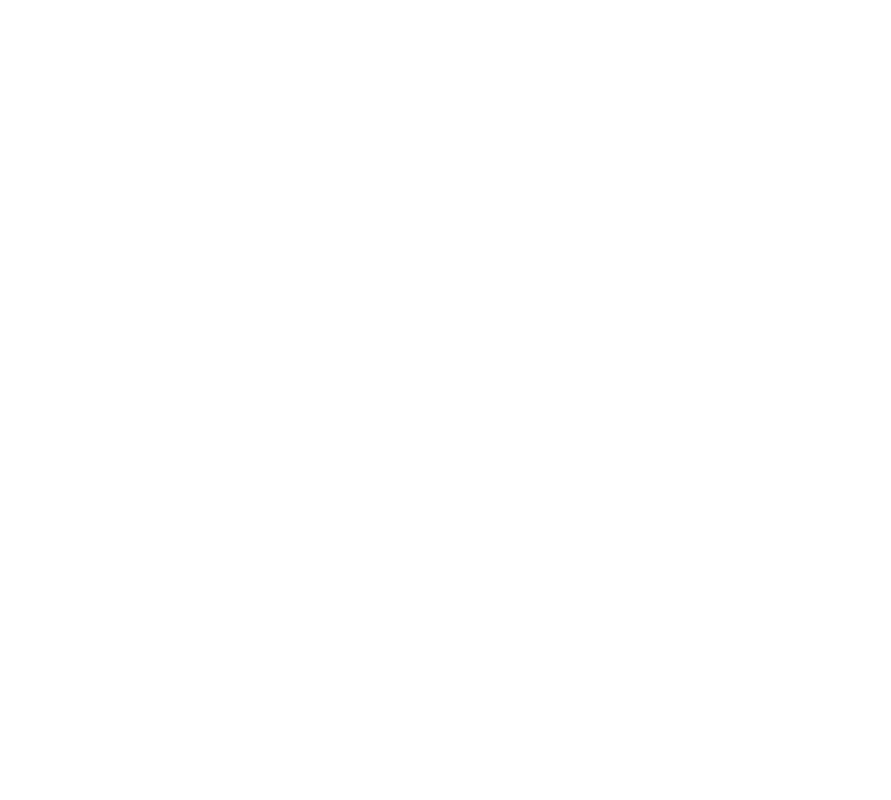
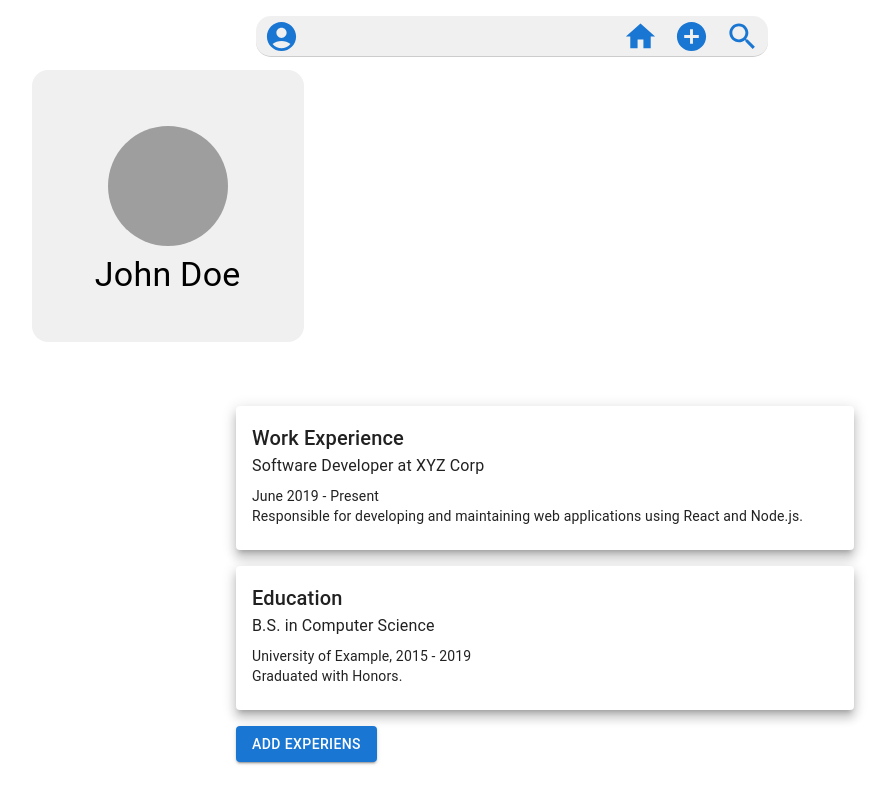
Before and after one commit to desser2002/TAB, a React (Vite) app in the folder client/: page /profile/1 in a window 1280 px wide. Shown: the whole page, without its empty margins (128-1019 px from the left). Built offline with nearby package versions, Linux system fonts and the light colour scheme; no server answers; sample sign-in values are in the browser's storage; grey boxes are pictures that could not be loaded.

Commit message:
personal-page-added

```diff
--- a/client/src/App.tsx
+++ b/client/src/App.tsx
@@ -8,6 +8,7 @@
 import LoginPage from "./pages/LoginPage";
 import RegisterPage from "./pages/RegisterPage";
 import AuthGuard from "./components/AuthGuard";
+import PersonalPage from "./pages/PersonalPage";
 
 const App: React.FC = () => {
   return (
@@ -25,6 +26,7 @@
                 <Route path="/search" element={<SearchPage />} />
                 <Route path="/offer/:offerId" element={<JobOfferPage />} />
                 <Route path="/apply/:offerId" element={<ApplyPage />} />
+                <Route path="/profile/:userid" element={<PersonalPage />} />
               </Routes>
             </AuthGuard>
           }
--- a/client/src/components/Header.tsx
+++ b/client/src/components/Header.tsx
@@ -12,14 +12,15 @@
 export default Header;
 const headerStyle: React.CSSProperties = {
   position: "fixed",
-  top: 0,
-  left: 0,
-  width: "100%",
-  height: "10vh", // 10% от высоты экрана
+  top: "2%",
+  left: "30%",
+  width: "40%",
+  height: "5vh", // 10% от высоты экрана
   backgroundColor: "#f0f0f0", // Цвет фона
   borderBottom: "1px solid #ccc", // Опциональная граница снизу
   zIndex: 1000, // Устанавливаем z-index, чтобы полоска была поверх другого контента
   display: "flex",
   justifyContent: "flex-end", // Размещаем дочерние элементы справа
   alignItems: "center", // Центрируем дочерние элементы по вертикали
+  borderRadius: "15px",
 };
--- a/client/src/components/StyledHeader.tsx
+++ b/client/src/components/StyledHeader.tsx
@@ -41,6 +41,9 @@
     handleClose();
     navigate("/login"); // Перенаправляем на страницу логина
   };
+  const handleMyProfile = () => {
+    navigate(`/profile/${userId}`);
+  };
 
   return (
     <Header>
@@ -56,6 +59,7 @@
           <AccountCircleIcon fontSize="large" />
         </IconButton>
         <Menu anchorEl={anchorEl} open={open} onClose={handleClose}>
+          <MenuItem onClick={handleMyProfile}>My Profile</MenuItem>
           <MenuItem onClick={handleClose}>
             {userId ? `User ID: ${userId}` : "Not logged in"}
           </MenuItem>
--- /dev/null
+++ b/client/src/pages/PersonalPage.tsx
@@ -0,0 +1,97 @@
+import { FC } from "react";
+import {
+  Avatar,
+  Typography,
+  Card,
+  CardContent,
+  Button,
+  Container,
+  Box,
+} from "@mui/material";
+import StyledHeader from "../components/StyledHeader";
+
+const PersonalPage: FC = () => {
+  const sessionID = localStorage.getItem("sessionID");
+  console.log(sessionID);
+
+  return (
+    <div>
+      <StyledHeader></StyledHeader>
+      <Box
+        sx={{
+          paddingLeft: "12%",
+          paddingTop: "3%",
+          display: "flex",
+          flexDirection: "column",
+          alignItems: "flex-start",
+          marginTop: 4,
+        }}
+      >
+        {/* Rectangular background with rounded corners */}
+        <Box
+          sx={{
+            backgroundColor: "#f0f0f0",
+            borderRadius: "16px",
+            padding: 2,
+            display: "flex",
+            flexDirection: "column",
+            alignItems: "center",
+            width: 240,
+            height: 240,
+            marginBottom: 2,
+          }}
+        >
+          <Avatar
+            sx={{ width: 120, height: 120, marginBottom: 1, marginTop: 5 }}
+            src="/static/images/avatar/1.jpg"
+          />
+          <Typography variant="h4" sx={{ textAlign: "center" }}>
+            John Doe
+          </Typography>
+        </Box>
+      </Box>
+      <Container maxWidth="sm">
+        <Box
+          sx={{
+            paddingRight: "20%",
+            display: "flex",
+            flexDirection: "column",
+            alignItems: "flex-start",
+            marginTop: 4,
+          }}
+        >
+          <Card raised sx={{ width: "140%", mt: 2 }}>
+            <CardContent>
+              <Typography variant="h6">Work Experience</Typography>
+              <Typography variant="body1">
+                Software Developer at XYZ Corp
+              </Typography>
+              <Typography variant="body2" sx={{ mt: 1 }}>
+                June 2019 - Present
+              </Typography>
+              <Typography variant="body2">
+                Responsible for developing and maintaining web applications
+                using React and Node.js.
+              </Typography>
+            </CardContent>
+          </Card>
+          <Card raised sx={{ width: "140%", mt: 2 }}>
+            <CardContent>
+              <Typography variant="h6">Education</Typography>
+              <Typography variant="body1">B.S. in Computer Science</Typography>
+              <Typography variant="body2" sx={{ mt: 1 }}>
+                University of Example, 2015 - 2019
+              </Typography>
+              <Typography variant="body2">Graduated with Honors.</Typography>
+            </CardContent>
+          </Card>
+          <Button variant="contained" color="primary" sx={{ marginTop: 2 }}>
+            Add Experiens
+          </Button>
+        </Box>
+      </Container>
+    </div>
+  );
+};
+
+export default PersonalPage;
```
Also changed, not shown: client/src/pages/AppAdminPage.tsx (added).
